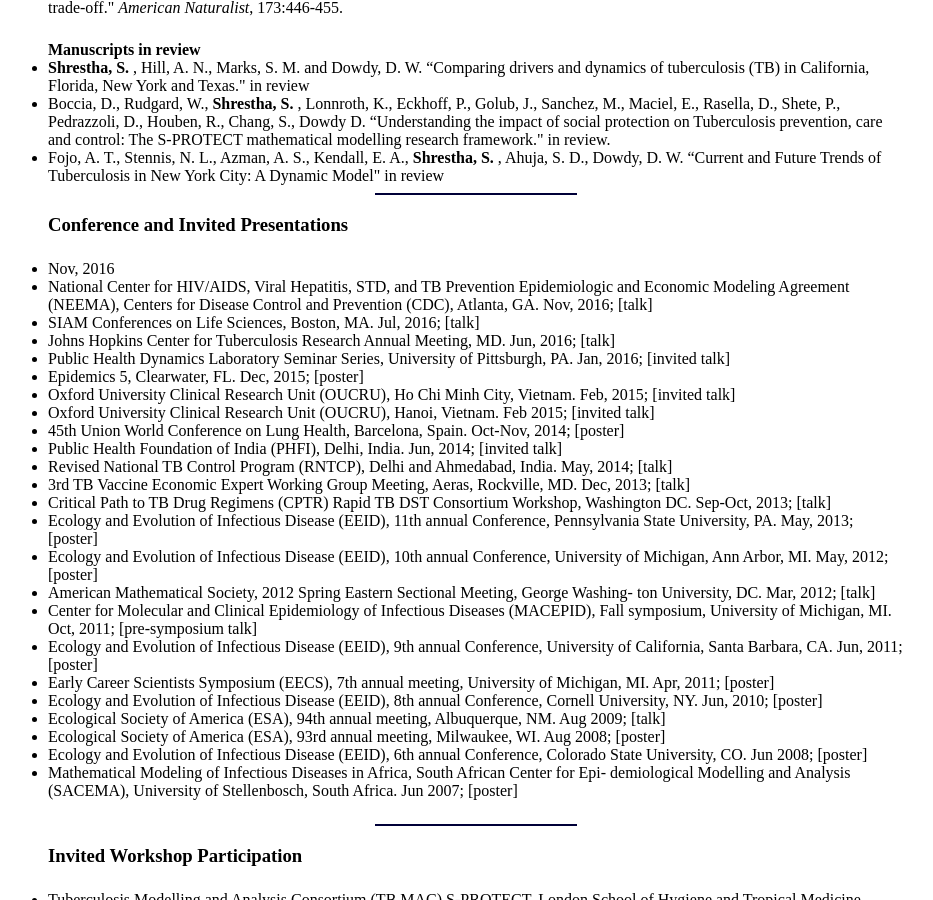
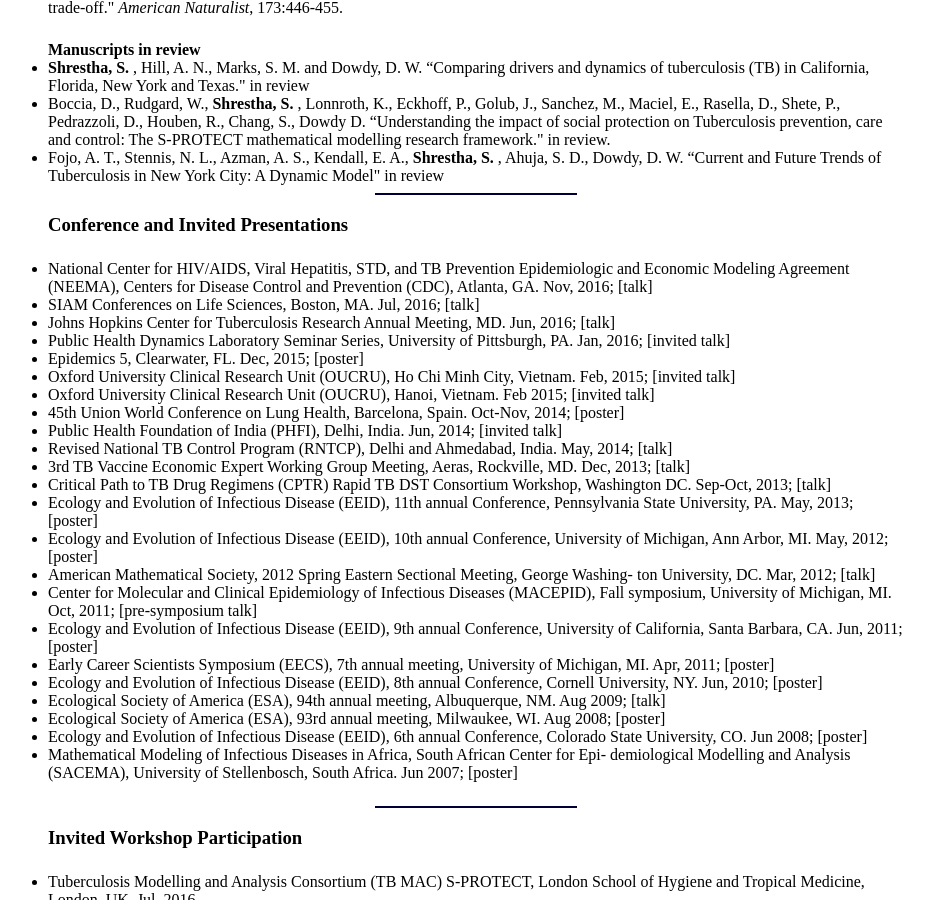
Before and after one commit to souryashrestha/souryashrestha.github.io, a Jekyll site: the page built from cv/index.html, in a window 1280 px wide and 900 px high, scrolled down 1255 px. Shown: the whole window, without its empty margins (184-1117 px from the left). Built offline with Jekyll 4.4.1, drawn with Linux system fonts in a browser that asks for light colours.

Commit message:
Update index.html

```diff
--- a/cv/index.html
+++ b/cv/index.html
@@ -77,7 +77,7 @@
 	<h3>Conference and Invited Presentations</h3>
 <p>
 
-<li> Nov, 2016 </li> <li> National Center for HIV/AIDS, Viral Hepatitis, STD, and TB Prevention Epidemiologic and Economic Modeling Agreement (NEEMA), Centers for Disease Control and Prevention (CDC), Atlanta, GA. Nov, 2016; [talk]
+<li> National Center for HIV/AIDS, Viral Hepatitis, STD, and TB Prevention Epidemiologic and Economic Modeling Agreement (NEEMA), Centers for Disease Control and Prevention (CDC), Atlanta, GA. Nov, 2016; [talk]
 <li> SIAM Conferences on Life Sciences, Boston, MA. Jul, 2016; [talk]
 <li> Johns Hopkins Center for Tuberculosis Research Annual Meeting, MD. Jun, 2016; [talk]
 <li> Public Health Dynamics Laboratory Seminar Series, University of Pittsburgh, PA. Jan, 2016; [invited talk]
```
